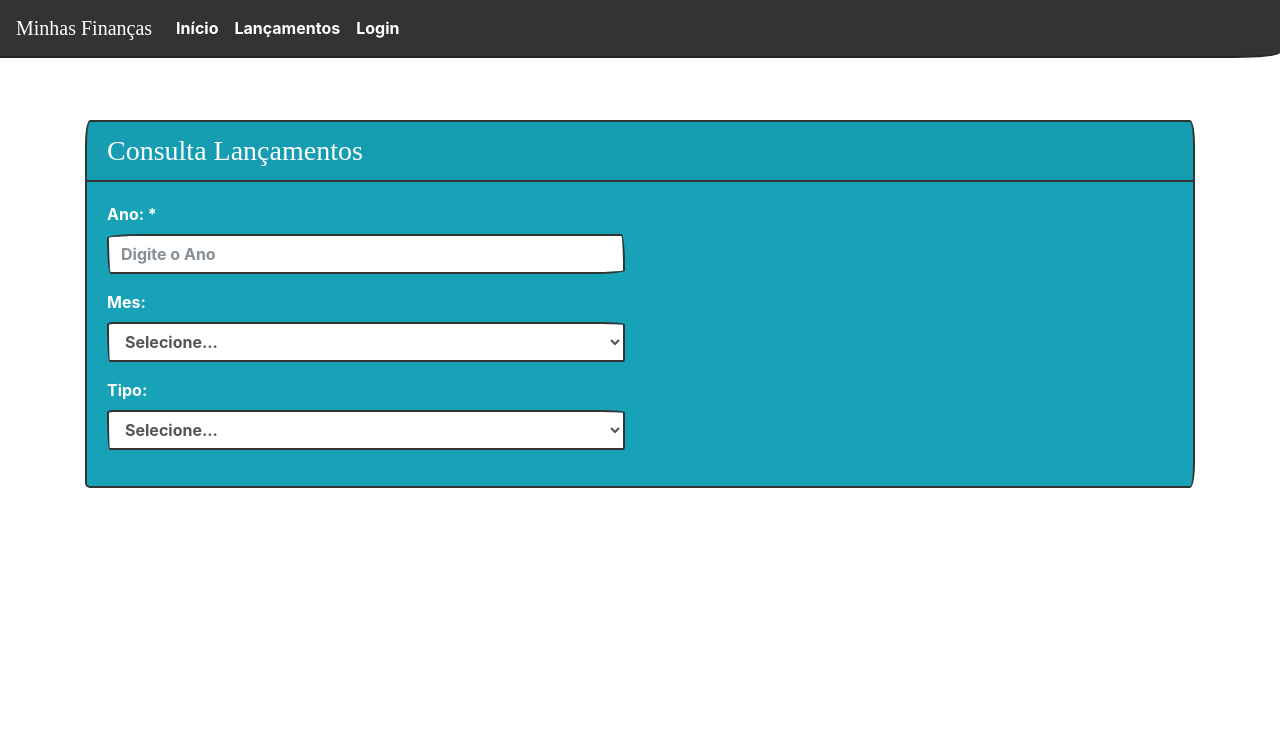
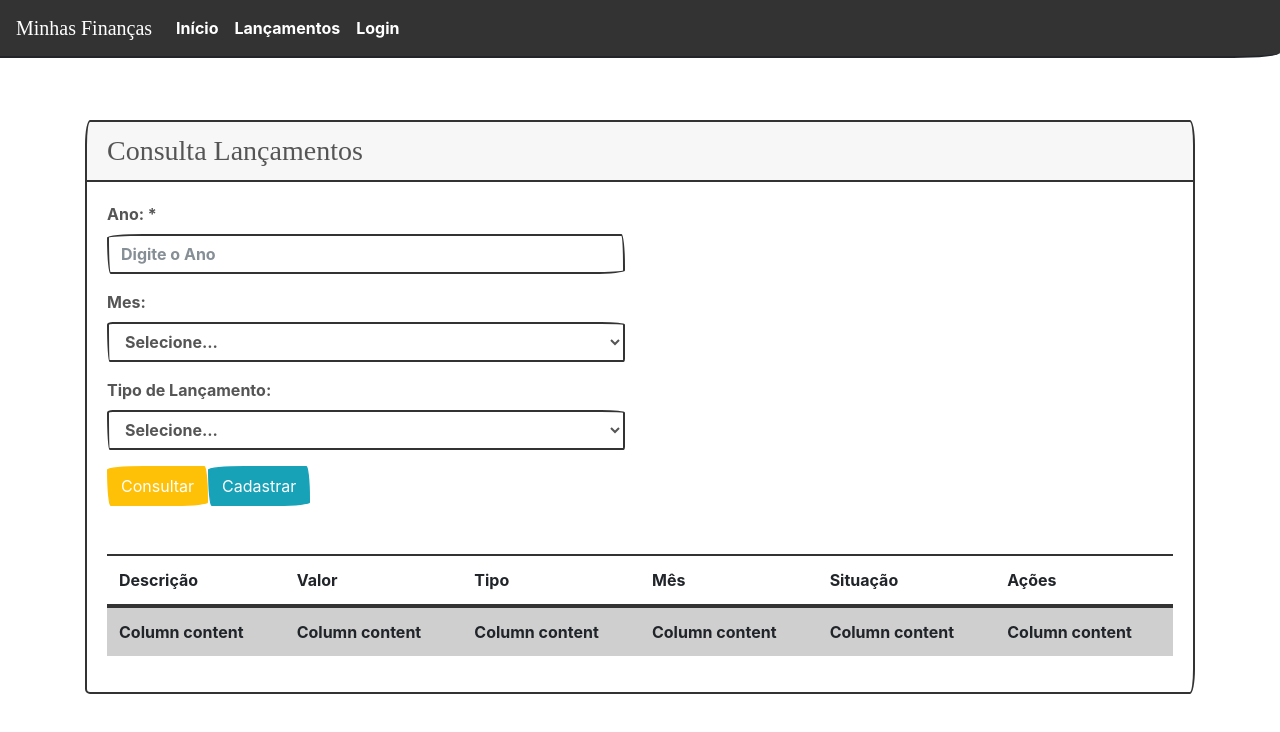
Before and after one commit to Leoalmeida95/financas-app, a React (Create React App) app in the folder yt-react/: page /#/lancamentos in a window 1280 px wide. Shown: the top 732 px of the page. Built offline with nearby package versions, Linux system fonts and the light colour scheme; a web font is replaced by a local one.

Commit message:
[add] table

```diff
--- a/yt-react/public/index.html
+++ b/yt-react/public/index.html
@@ -24,7 +24,7 @@
       work correctly both with client-side routing and a non-root public URL.
       Learn how to configure a non-root public URL by running `npm run build`.
     -->
-    <title>React App</title>
+    <title>Lançamentos</title>
   </head>
   <body>
     <noscript>You need to enable JavaScript to run this app.</noscript>
--- a/yt-react/src/main/rotas.js
+++ b/yt-react/src/main/rotas.js
@@ -4,7 +4,7 @@ import {Route, Switch, HashRouter} from 'react-router-dom';
 import Login from '../views/login';
 import CadastroUsuario from '../views/cadastroUsuario';
 import Home from '../views/home';
-import Lancamentos from '../views/lancamentos';
+import Lancamentos from '../views/lancamentos/lancamentos';
 
 function Rotas(){
     return(
--- a/yt-react/src/views/lancamentos.js
+++ b/yt-react/src/views/lancamentos/lancamentos.js
@@ -1,9 +1,10 @@
 import React from 'react';
 import { withRouter } from 'react-router-dom';
 
-import Card from '../components/card';
-import FormGroup from '../components/form-group';
-import SelectMenu from '../components/selectMenu';
+import Card from '../../components/card';
+import FormGroup from '../../components/form-group';
+import SelectMenu from '../../components/selectMenu';
+import LancamentosTable from './lancamentosTable';
 
 class Lancamentos extends React.Component {
 
@@ -23,16 +24,24 @@ class Lancamentos extends React.Component {
         { label: 'Dezembro', value: '12' },
     ]
 
-    tipos=[
+    tipos = [
         { label: 'Selecione...', value: '' },
         { label: 'Despesa', value: 'DESPESA' },
         { label: 'Receita', value: 'RECEITA' }
     ]
 
+    consultar = () => {
+
+    }
+
+    cadastrar = () => {
+
+    }
+
     render() {
 
         return (
-            <Card title="Consulta Lançamentos" colorText='white' colorCard='info'>
+            <Card title="Consulta Lançamentos" colorText='dark' colorCard='light'>
                 <div className="row">
                     <div className="col-md-6">
                         <div className="bs-component">
@@ -43,9 +52,18 @@ class Lancamentos extends React.Component {
                             <FormGroup htmlFor="inputMes" label="Mes:">
                                 <SelectMenu id="inputMes" className="form-control" lista={this.meses} />
                             </FormGroup>
-                            <FormGroup htmlFor="inputTipo" label="Tipo:">
+                            <FormGroup htmlFor="inputTipo" label="Tipo de Lançamento:">
                                 <SelectMenu id="inputTipo" className="form-control" lista={this.tipos} />
                             </FormGroup>
+                        </div>
+                    </div>
+                </div>
+                <button onClick={this.consultar} className="btn btn-warning">Consultar</button>
+                <button onClick={this.cadastrar} className="btn btn-info">Cadastrar</button>
+                <div className="row">
+                    <div className="col-md-12">
+                        <div className="bs-component">
+                            <LancamentosTable color="secondary" />
                         </div>
                     </div>
                 </div>
--- /dev/null
+++ b/yt-react/src/views/lancamentos/lancamentosTable.js
@@ -0,0 +1,28 @@
+import React from 'react';
+
+export default props => {
+    return (
+        <table className="table table-hover mt-5">
+            <thead>
+                <tr>
+                    <th scope="col">Descrição</th>
+                    <th scope="col">Valor</th>
+                    <th scope="col">Tipo</th>
+                    <th scope="col">Mês</th>
+                    <th scope="col">Situação</th>
+                    <th scope="col">Ações</th>
+                </tr>
+            </thead>
+            <tbody>
+                <tr className={`table-${props.color}`}>
+                    <td>Column content</td>
+                    <td>Column content</td>
+                    <td>Column content</td>
+                    <td>Column content</td>
+                    <td>Column content</td>
+                    <td>Column content</td>
+                </tr>
+            </tbody>
+        </table>
+    )
+}
--- a/yt-react/src/views/login.js
+++ b/yt-react/src/views/login.js
@@ -40,7 +40,7 @@ class Login extends React.Component {
         return (
             <div className="row">
                 <div className="col-md-6" style={{ position: 'relative', left: '300px' }}>
-                    <Card title='Login' colorText='white' colorCard='danger'>
+                    <Card title='Login' colorText='dark' colorCard='light'>
                         <div className="row">
                             <div className="col-lg-12">
                                 <div className="bs-component">
@@ -62,7 +62,7 @@ class Login extends React.Component {
                                                     placeholder="Senha" />
                                             </FormGroup>
                                             <button onClick={this.entrar} className="btn btn-success">Entrar</button>
-                                            <button onClick={this.prepareCadastrar} className="btn btn-light">Cadastrar</button>
+                                            <button onClick={this.prepareCadastrar} className="btn btn-warning">Cadastrar</button>
                                         </form>
                                     </fieldset>
                                 </div>
```
